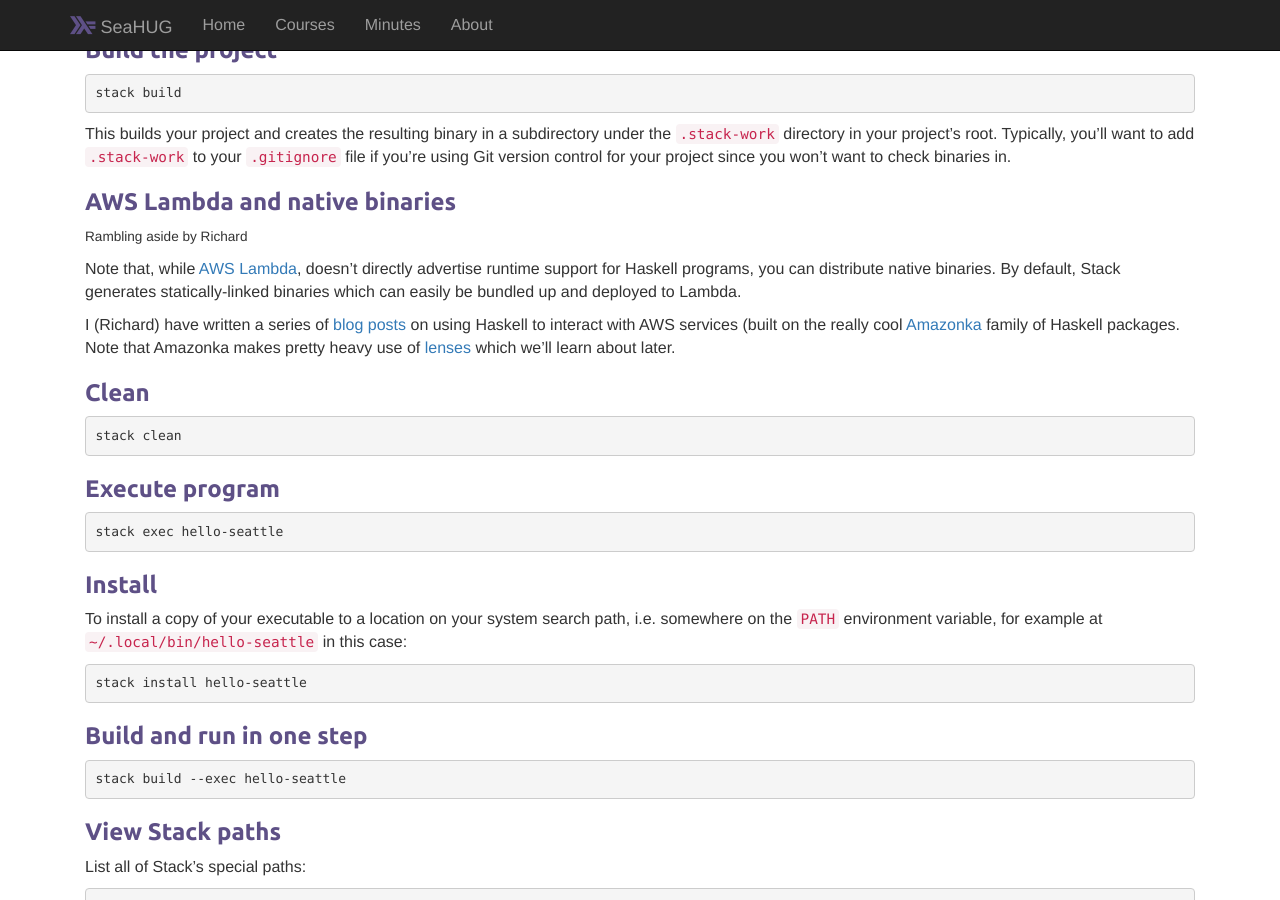
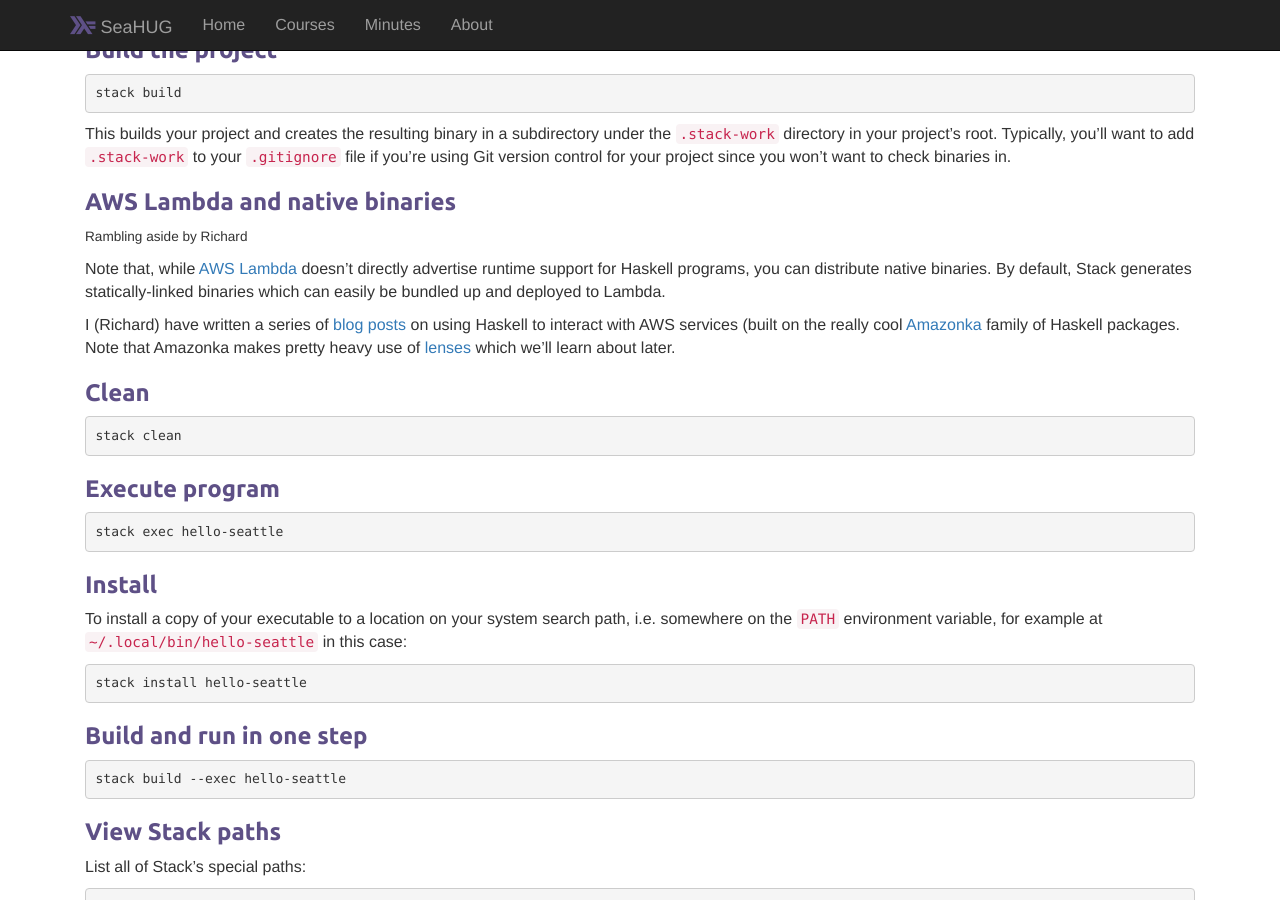
Before and after one commit to seahug/seahug.github.io, a Jekyll site: the page built from _posts/2018-04-04-learners-week-1.md, in a window 1280 px wide and 900 px high, scrolled down 983 px. Built offline with Jekyll 4.4.1, drawn with Linux system fonts in a browser that asks for light colours; nearby versions of some CDN libraries.

Commit message:
Remove extraneous comma

```diff
--- a/_posts/2018-04-04-learners-week-1.md
+++ b/_posts/2018-04-04-learners-week-1.md
@@ -77,7 +77,7 @@ control for your project since you won't want to check binaries in.
 ### AWS Lambda and native binaries
 <small>Rambling aside by Richard</small>
 
-Note that, while [AWS Lambda][aws-lambda], doesn't directly advertise runtime
+Note that, while [AWS Lambda][aws-lambda] doesn't directly advertise runtime
 support for Haskell programs, you can distribute native binaries. By default,
 Stack generates statically-linked binaries which can easily be bundled up and
 deployed to Lambda.
```
